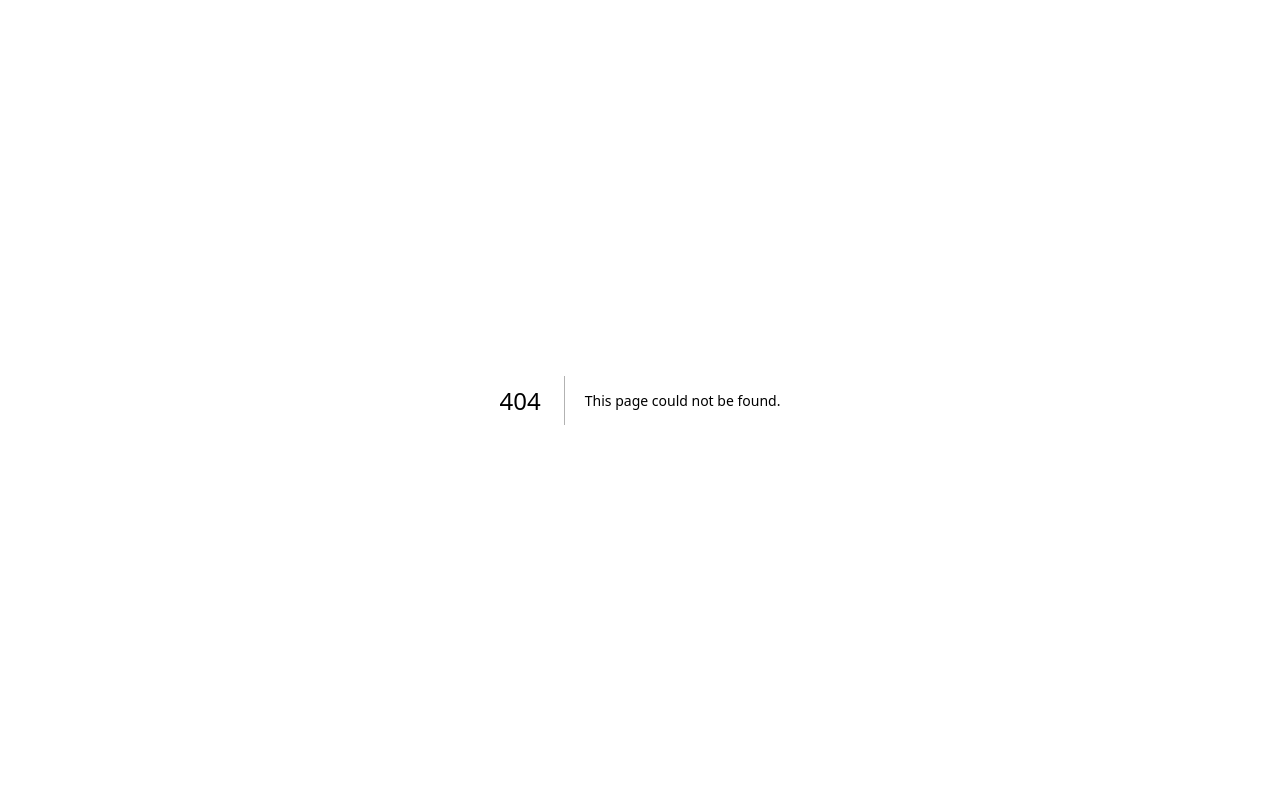
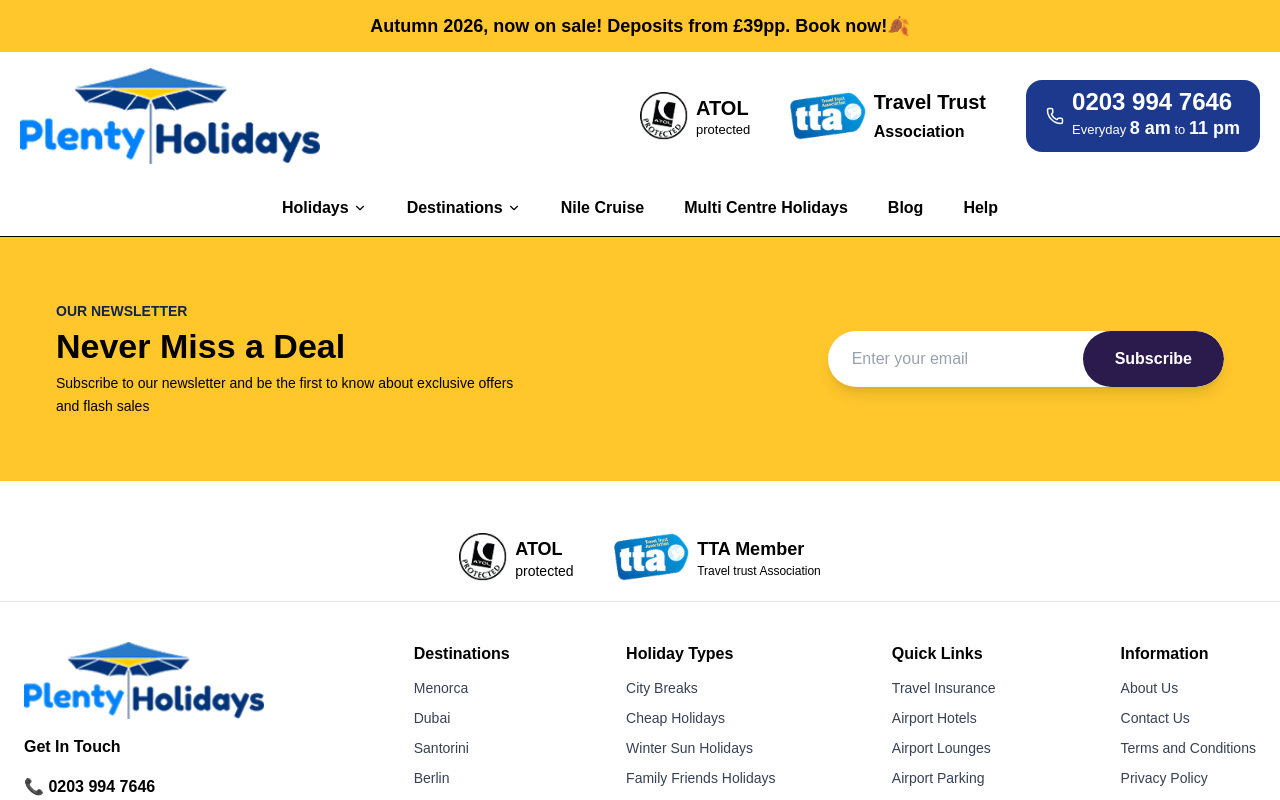
Before and after one commit to saahilkhan06/plenty-nextjs, a Next.js app: page /Front/Components/mainnav in a window 1280 px wide. Before the commit this address had no page. Shown: the top 800 px of the page. Built offline with nearby package versions, Linux system fonts and the light colour scheme.

Commit message:
blog page

```diff
--- /dev/null
+++ b/app/Front/Components/mainnav/page.tsx
@@ -0,0 +1,132 @@
+"use client";
+import {
+  Moon,
+  BedDouble,
+  CalendarDays,
+  Clock,
+  Hotel,
+  MapPin,
+  PlaneTakeoff,
+  ShieldCheck,
+  Umbrella,
+  Wallet,
+  Phone,
+  Menu,
+  X,
+  ChevronDown,
+} from "lucide-react";
+import { useEffect, useState } from "react";
+
+import Image from "next/image";
+import Navbar from "../ui/Navbar";
+
+export default function Mainnav() {
+  const [menuOpen, setMenuOpen] = useState(false);
+
+  return (
+    <>
+      <div className="border-b bg-white">
+        <div className="mx-auto flex max-w-\[1400px\] flex-wrap items-center justify-between gap-4 px-5 py-4">
+          {/* Logo */}
+          <div className="flex items-center gap-3">
+            <Image
+              src="/assets/img/plenty-logo-2.png"
+              alt="Plenty Holidays Logo"
+              width={300}
+              height={50}
+              // className="h-auto" // ✅ width scales automatically
+            />
+          </div>
+
+          {/* Right cluster */}
+          <div className="flex flex-1 items-center justify-between gap-6 lg:flex-none lg:gap-10">
+            <div className="flex items-center  gap-2">
+              <img
+                src="/assets/img/ATOL.png"
+                alt="ATOL Protected"
+                className="h-12"
+              />
+              <span className="hidden lg:flex flex-col text-[13px] leading-tight">
+                <strong className="text-xl">ATOL</strong>
+                protected
+              </span>
+            </div>
+
+            <div className="flex items-center gap-2">
+              <img
+                src="/assets/img/tta.png"
+                alt="Travel Trust Association"
+                className="h-12"
+              />
+              <span className="hidden lg:flex flex-col text-[13px] leading-tight">
+                <strong className="text-xl">
+                  Travel Trust <br />
+                  <small>Association</small>
+                </strong>
+              </span>
+            </div>
+
+            <a
+              href="tel:02039947646"
+              className="flex items-center gap-2 rounded-2xl bg-blue-900 px-5 py-2.5 font-bold text-white"
+            >
+              <Phone size={18} />
+              <span className="hidden flex-col text-left lg:flex">
+                <span className="text-2xl font-bold leading-none">
+                  0203 994 7646
+                </span>
+                <small className="text-[13px] font-medium">
+                  Everyday <span className="font-bold text-lg">8 am</span> to{" "}
+                  <span className="font-bold text-lg">11 pm</span>
+                </small>
+              </span>
+            </a>
+
+            <button
+              onClick={() => setMenuOpen((o) => !o)}
+              aria-label="Toggle menu"
+              className="text-3xl lg:hidden"
+            >
+              {menuOpen ? <X size={30} /> : <Menu size={30} />}
+            </button>
+          </div>
+        </div>
+
+        {/* Main nav */}
+        <nav
+          className={`${
+            menuOpen ? "block" : "hidden"
+          } border-t border-gray-100 lg:block lg:border-t-0`}
+        >
+          {/* <ul className="flex flex-col items-center gap-4 py-4 font-bold lg:flex-row lg:flex-wrap lg:justify-center lg:gap-10">
+            {NAV_LINKS.map((link) => (
+              <li key={link}>
+                <a href="#" className="group flex items-center gap-1 ">
+                  <span className="relative animated-underline">
+                    {link}
+                    <span className="absolute -bottom-1 left-0 h-\[2px\] w-0 bg-current transition-all duration-300 group-hover:w-full" />
+                  </span>
+                  <ChevronDown size={14} />
+                </a>
+              </li>
+            ))}
+          </ul>
+          <ul className="flex flex-col items-center gap-4 py-4 font-bold lg:flex-row lg:flex-wrap lg:justify-center lg:gap-10">
+            {NAV_LINKS.map((link) => (
+              <li key={link.label}>
+                <a href="#" className="group flex items-center gap-1">
+                  <span className="relative animated-underline">
+                    {link.label}
+                    <span className="absolute -bottom-1 left-0 h-0.5 w-0 bg-current transition-all duration-300 group-hover:w-full" />
+                  </span>
+                  {link.hasDropdown && <ChevronDown size={14} />}
+                </a>
+              </li>
+            ))}
+          </ul> */}
+          <Navbar />
+        </nav>
+      </div>
+    </>
+  );
+}
--- a/app/Front/Components/ui/Navbar.tsx
+++ b/app/Front/Components/ui/Navbar.tsx
@@ -4,7 +4,7 @@
 import { useEffect, useRef, useState } from "react";
 import { ChevronDown, ChevronRight } from "lucide-react";
 import { NAV_LINKS } from "../../data/navLinks";
-import DropdownActions from "../ui/DropdownActions";
+import DropdownActions from "./DropdownActions";
 
 export default function Nav() {
   const [openMenu, setOpenMenu] = useState<string | null>(null);
@@ -108,8 +108,6 @@
             className="absolute inset-x-4 top-full z-50 max-h-[70vh] overflow-y-auto rounded-b-2xl bg-white py-6 shadow-xl sm:inset-x-8 sm:py-8 lg:inset-x-16 lg:rounded-b-4xl"
           >
             <div className="mx-auto max-w-350 px-4 sm:px-5">
-
-
               <div
                 className={
                   allFlat
--- /dev/null
+++ b/app/Front/blog/page.tsx
@@ -0,0 +1,35 @@
+import Image from "next/image";
+import Mainnav from "../Components/mainnav/page";
+
+export default function Nile() {
+  return (
+    <>
+      <Mainnav />
+      <div className="relative w-full h-120">
+        <Image
+          src="/assets/img/blog-1.jpg"
+          alt="Paris"
+          fill
+          className="object-cover -z-10"
+          priority
+        />
+
+        {/* your content sits on top */}
+        <div className="relative  z-10 flex h-full flex-col p-20 gap-16 text-white">
+          <h1 className="text-7xl font-bold">Welcome to BLOG</h1>
+          <h2 className="text-xl">
+            Meet Natasha, she’s an extremely talented writer who creates great
+            content. Our team at Plenty holidays have the privilege to work and
+            travel with her to many beautiful destinations and have had some
+            great experiences.
+          </h2>
+        </div>
+      </div>
+      <div className="m-20">
+        <div>
+          <h1 className="text-3xl font-extrabold">Featured Blogs</h1>
+        </div>
+      </div>
+    </>
+  );
+}
--- a/app/Front/data/navLinks.tsx
+++ b/app/Front/data/navLinks.tsx
@@ -142,8 +142,8 @@
       },
     ],
   },
-  { label: "Nile Cruise", hasDropdown: false, href: "/nile-cruise" },
-  { label: "Multi Centre Holidays", hasDropdown: false, href: "/multi-centre-holidays" },
+  { label: "Nile Cruise", hasDropdown: false, href: "/Front/nile-cruise" },
+  { label: "Multi Centre Holidays", hasDropdown: false, href: "/Front/multi-centre-holidays" },
   { label: "Blog", hasDropdown: false, href: "/Front/blog" },
   { label: "Help", hasDropdown: false, href: "/Front/help" },
 ];
--- a/app/page.tsx
+++ b/app/page.tsx
@@ -1,5 +1,4 @@
 import { permanentRedirect, redirect } from "next/navigation";
 
 export default function home() {
-  permanentRedirect("/Front");
-}
+  permanentRedirect("/Front")}
--- a/package.json
+++ b/package.json
@@ -3,7 +3,7 @@
   "version": "0.1.0",
   "private": true,
   "scripts": {
-    "dev": "next dev",
+    "dev": "next dev -p 4000",
     "build": "next build",
     "start": "next start",
     "lint": "eslint"
```
Also changed, not shown: 1 other file (tests, documents, lock files or other folders).
